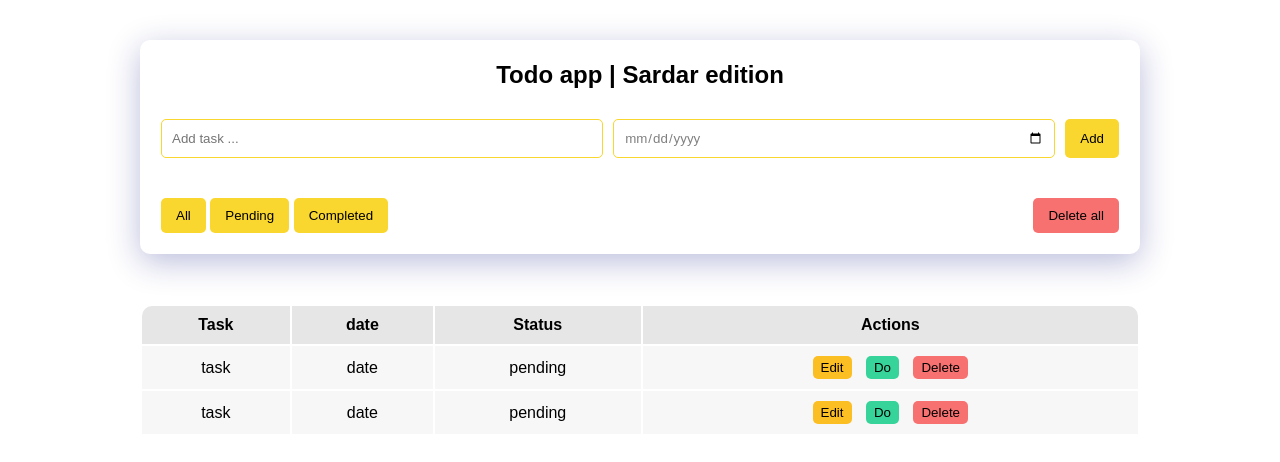
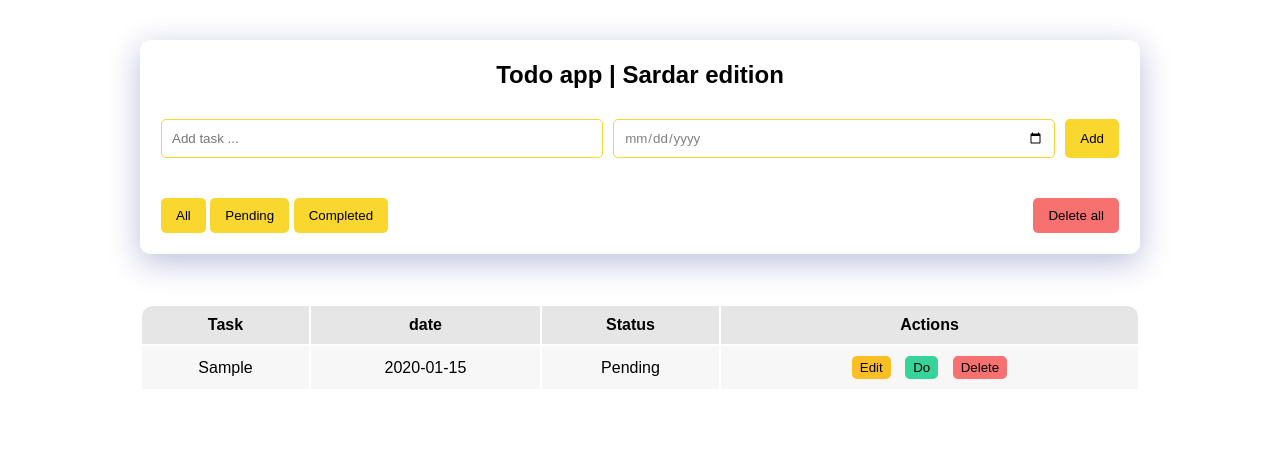
Before and after one commit to sardarbalnour/todo-app, a plain HTML site: page index.html in a window 1280 px wide. Both pictures are taken after typing "Sample", "2020-01-15" into the empty fields and a click on the button "Add". Drawn offline with Linux system fonts and the light colour scheme.

Commit message:
Dynamic todos.

```diff
--- a/index.html
+++ b/index.html
@@ -39,24 +39,7 @@
                 </tr>
             </thead>
             <tbody>
-                <tr>
-                   <td>task</td>
-                   <td>date</td>
-                   <td>pending</td>
-                   <td><button>Edit</button>
-                       <button>Do</button>
-                       <button>Delete</button>
-                   </td>
-                </tr>
-                <tr>
-                    <td>task</td>
-                    <td>date</td>
-                    <td>pending</td>
-                    <td><button>Edit</button>
-                        <button>Do</button>
-                        <button>Delete</button>
-                    </td>
-                 </tr>
+
             </tbody>
         </table>
     </div>
--- a/js/app.js
+++ b/js/app.js
@@ -2,8 +2,14 @@ const addButton = document.querySelector("#add-button");
 const taskInput = document.getElementById("task-input");
 const dateInput = document.getElementById("date-input");
 const alertMessage = document.getElementById("alert-message");
+const todosBody = document.querySelector("tbody");
 
 const todos = JSON.parse(localStorage.getItem("todos")) || [];
+
+// save todo local storage
+const saveToLocalStorage = () => {
+  localStorage.setItem("todos", JSON.stringify(todos));
+};
 
 // create id for every todo
 const generateId = () => {
@@ -26,9 +32,28 @@ const showAlert = (message, type) => {
   }, 2345);
 };
 
-// save todo local storage
-const saveToLocalStorage = () => {
-  localStorage.setItem("todos", JSON.stringify(todos));
+const displayTodos = () => {
+  todosBody.innerHTML = "";
+  if (!todos.length) {
+    //todos.length === 0 (falsy)
+    todosBody.innerHTML = "<tr><td colspan='4'>No task found !</td></tr>"; //colspan baraye in estefade kardim ke begim be andaze 4 ta soton ja begire(colspan yek attribute ast)
+    return;
+  }
+
+  todos.forEach((todo) => {
+    todosBody.innerHTML += `
+        <tr>
+           <td>${todo.task}</td>
+           <td>${todo.date || "No date"}</td>
+           <td>${todo.completed ? "Completed" : "Pending"}</td>
+           <td>
+               <button>Edit</button>
+               <button>Do</button>
+               <button>Delete</button>
+           </td>
+        </tr>
+    `;
+  });
 };
 
 // getting todo values
@@ -44,12 +69,13 @@ const addHandler = () => {
   if (task) {
     todos.push(todo);
     saveToLocalStorage();
+    displayTodos();
     taskInput.value = "";
     dateInput.value = "";
-    console.log(todos);
     showAlert("Task added successfully.", "success");
   } else {
     showAlert("Please enter a task !", "error");
   }
 };
+
 addButton.addEventListener("click", addHandler);
```
